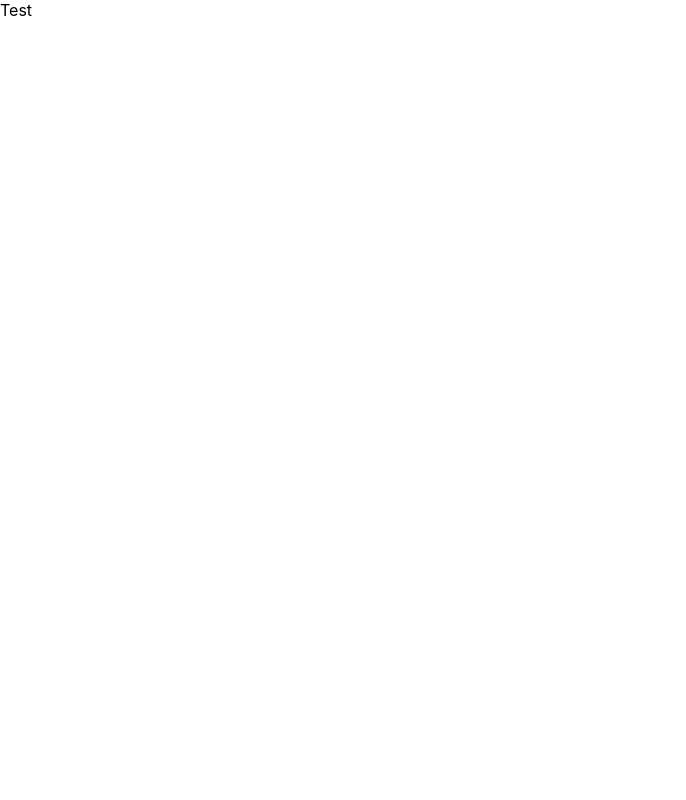
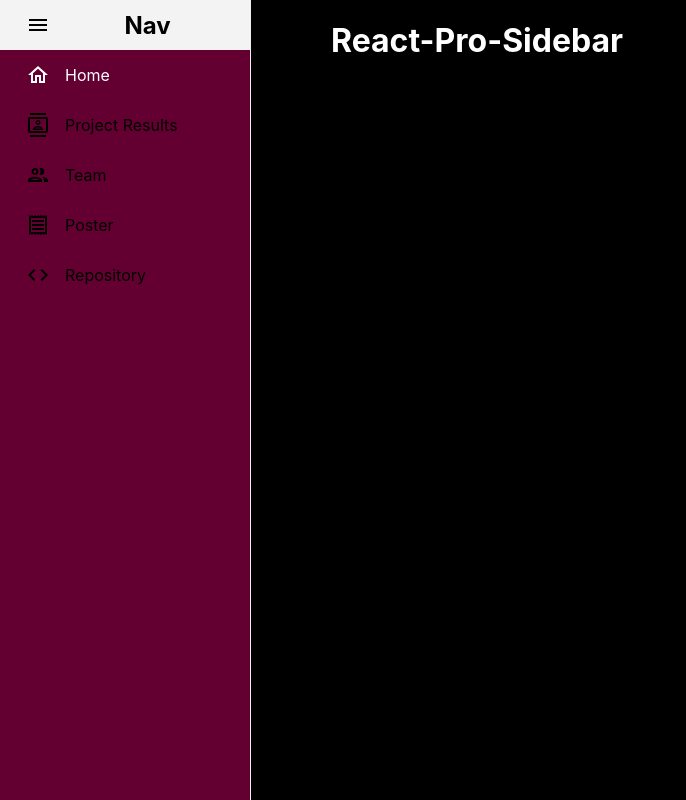
Before and after one commit to eshan-kaul/ML_Capstone, a React (Create React App) app in the folder frontend/: page / in a window 1280 px wide. Shown: the whole page, without its empty margins (0-686 px from the left). Built offline with nearby package versions, Linux system fonts and the light colour scheme.

Commit message:
Added sidebar. Need to add routing and all content

```diff
--- a/frontend/package.json
+++ b/frontend/package.json
@@ -3,11 +3,16 @@
   "version": "0.1.0",
   "private": true,
   "dependencies": {
+    "@emotion/react": "^11.10.8",
+    "@emotion/styled": "^11.10.8",
+    "@mui/icons-material": "^5.11.16",
+    "@mui/material": "^5.12.2",
     "@testing-library/jest-dom": "^5.16.5",
     "@testing-library/react": "^13.4.0",
     "@testing-library/user-event": "^13.5.0",
     "react": "^18.2.0",
     "react-dom": "^18.2.0",
+    "react-pro-sidebar": "^1.0.0",
     "react-router-dom": "^6.11.0",
     "react-scripts": "5.0.1",
     "styled-components": "^5.3.10",
--- a/frontend/src/App.js
+++ b/frontend/src/App.js
@@ -1,16 +1,51 @@
 import React from 'react';
 import './App.css';
-import Layout from './components/Layout.js';
+import { Sidebar, Menu, MenuItem, useProSidebar } from "react-pro-sidebar";
 import {
     BrowserRouter as Router,
     Routes,
     Route,
     Navigate,
   } from "react-router-dom";
+  import HomeOutlinedIcon from "@mui/icons-material/HomeOutlined";
+  import PeopleOutlinedIcon from "@mui/icons-material/PeopleOutlined";
+  import ContactsOutlinedIcon from "@mui/icons-material/ContactsOutlined";
+  import ReceiptOutlinedIcon from "@mui/icons-material/ReceiptOutlined";
+  import Info from "@mui/icons-material/Info";
+  import Code from "@mui/icons-material/Code";
+  import MenuOutlinedIcon from "@mui/icons-material/MenuOutlined";
+function App() {
+  const { collapseSidebar } = useProSidebar();
+  const textColor = { color: 'white' };
+  return (
+    <div id="app" style={({ height: "100vh" }, { display: "flex" })}>
 
-function App() {
-  return (
-    <Layout>Test</Layout>
+      <Sidebar backgroundColor= "rgb(99,0,49)" style={{ height: "100vh"}}>
+        <Menu>
+          <MenuItem
+            icon={<MenuOutlinedIcon />}
+            onClick={() => {
+              collapseSidebar();
+            }}
+            style={{ textAlign: "center" }}
+          >
+            {" "}
+            <h2>Nav</h2>
+          </MenuItem>
+          <MenuItem style = {textColor} icon={<HomeOutlinedIcon />}>Home</MenuItem>
+          <MenuItem icon={<ContactsOutlinedIcon />}>Project Results</MenuItem>
+          <MenuItem icon={<PeopleOutlinedIcon />}>Team</MenuItem>
+          <MenuItem icon={<ReceiptOutlinedIcon />}>Poster</MenuItem>
+          <MenuItem icon={<Code />}>Repository</MenuItem>
+        </Menu>
+
+      </Sidebar>
+      <main>
+        <h1 style={{ color: "white", marginLeft: "5rem" }}>
+          React-Pro-Sidebar
+        </h1>
+      </main>
+    </div>
   );
 }
 
--- a/frontend/src/index.css
+++ b/frontend/src/index.css
@@ -1,13 +1,15 @@
 body {
   margin: 0;
-  font-family: -apple-system, BlinkMacSystemFont, 'Segoe UI', 'Roboto', 'Oxygen',
-    'Ubuntu', 'Cantarell', 'Fira Sans', 'Droid Sans', 'Helvetica Neue',
+  font-family: -apple-system, BlinkMacSystemFont, "Segoe UI", "Roboto", "Oxygen",
+    "Ubuntu", "Cantarell", "Fira Sans", "Droid Sans", "Helvetica Neue",
     sans-serif;
   -webkit-font-smoothing: antialiased;
   -moz-osx-font-smoothing: grayscale;
+  /* additions here*/
+  height: 100vh;
+  background: black;
 }
-
 code {
-  font-family: source-code-pro, Menlo, Monaco, Consolas, 'Courier New',
+  font-family: source-code-pro, Menlo, Monaco, Consolas, "Courier New",
     monospace;
 }
--- a/frontend/src/index.js
+++ b/frontend/src/index.js
@@ -4,11 +4,15 @@ import './index.css';
 import App from './App';
 import reportWebVitals from './reportWebVitals';
 // import Layout from './components/Layout';
-
+import { ProSidebarProvider } from "react-pro-sidebar";
 const root = ReactDOM.createRoot(document.getElementById('root'));
 root.render(
   <React.StrictMode>
-    <App />
+    <ProSidebarProvider>
+
+     <App />
+
+    </ProSidebarProvider>
   </React.StrictMode>
 );
 
```
Also changed, not shown: frontend/src/components/SideNav.js (added, +37 -0 lines), frontend/src/pages/About.js (added, +19 -0 lines), frontend/src/pages/Home.js (added, +17 -0 lines), 1 other file (tests, documents, lock files or other folders).
